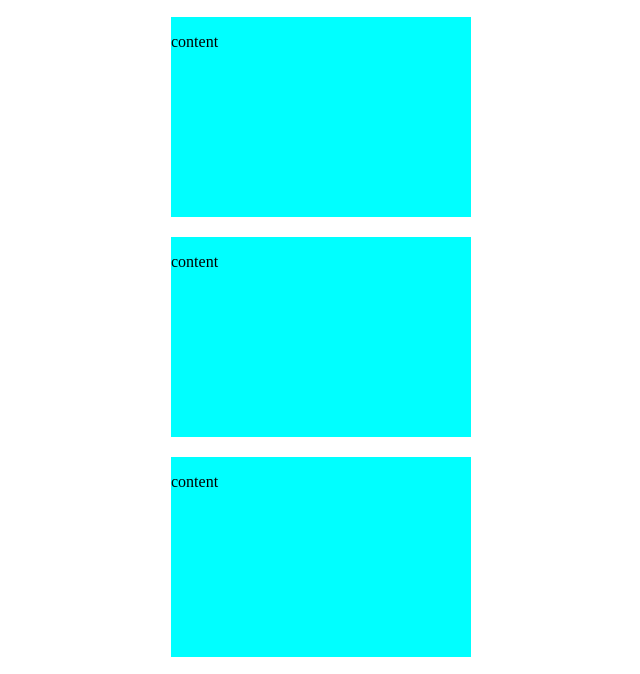
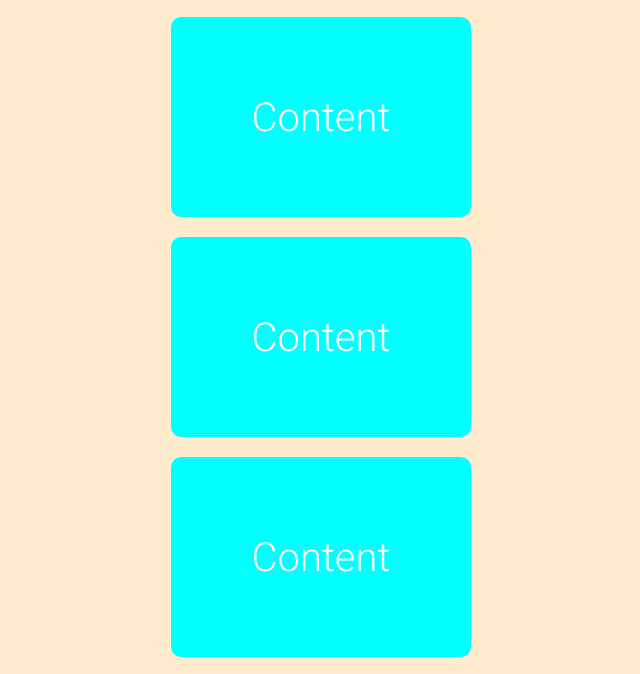
Before and after one commit to KiZaRu507/50-Days-50-Projects, a plain HTML site: page scroll-animation/index.html in a window 1280 px wide. Shown: the part 651-1325 px from the top of the page, without its empty margins (319-959 px from the left). Drawn offline with Linux system fonts and the light colour scheme.

Commit message:
Final changes done

```diff
--- a/scroll-animation/index.html
+++ b/scroll-animation/index.html
@@ -9,24 +9,46 @@
 </head>
 <body>
     <div class="container">
-        <div class="blocks">
-            <p>content</p>
+        <div class="blocks" >
+            <p>Content</p>
         </div>
         <div class="blocks">
-            <p>content</p>
+            <p>Content</p>
         </div>
         <div class="blocks">
-            <p>content</p>
+            <p>Content</p>
         </div>
         <div class="blocks">
-            <p>content</p>
+            <p>Content</p>
         </div>
         <div class="blocks">
-            <p>content</p>
+            <p>Content</p>
         </div>
         <div class="blocks">
-            <p>content</p>
+            <p>Content</p>
         </div>
+        <div class="blocks" >
+            <p>Content</p>
+        </div>
+        <div class="blocks" >
+            <p>Content</p>
+        </div>
+        <div class="blocks" >
+            <p>Content</p>
+        </div>
+        <div class="blocks" >
+            <p>Content</p>
+        </div>
+        <div class="blocks" >
+            <p>Content</p>
+        </div>
+        <div class="blocks" >
+            <p>Content</p>
+        </div>
+        <div class="blocks" >
+            <p>Content</p>
+        </div>
+
     </div>
 <script src="script.js"></script>
 </body>
--- a/scroll-animation/main.css
+++ b/scroll-animation/main.css
@@ -1,13 +1,40 @@
+@import url('https://fonts.googleapis.com/css2?family=Roboto:wght@300&display=swap');
+*{
+    box-sizing: border-box;
+    font-family: 'Roboto', sans-serif;
+}
+body{
+    background-color: blanchedalmond;
+}
 .container{
     display: flex;
     flex-direction: column;
     justify-content: center;
     align-items: center;
+    overflow-x: hidden;
 }
 .blocks{
+    display: flex;
+    justify-content: center;
+    border-radius: 10px;
+    align-items: center;
     height: 200px;
     width: 300px;
+    background-color: aqua;
 
-    background-color: aqua;
     margin-bottom: 20px;
+    transform: translateX(400%);
+    transition: transform 0.6s ease;
+
 }
+.blocks:nth-of-type(even){
+    transform: translateX(-400%);
+}
+p{
+    color: #fff;
+    font-size: 40px;
+}
+.blocks.show{
+
+    transform: translateX(0);
+}
--- a/scroll-animation/script.js
+++ b/scroll-animation/script.js
@@ -0,0 +1,16 @@
+const boxes=document.querySelectorAll('.blocks');
+
+window.addEventListener('scroll',checkBox);
+checkBox();
+function checkBox(){
+    const triggerPoint=window.innerHeight/5*4;
+    boxes.forEach(box=>{
+        const boxTop=box.getBoundingClientRect().top;
+        if(boxTop<triggerPoint){
+            box.classList.add('show');
+        }
+        else{
+            box.classList.remove('show')
+        }
+    })
+}
```
